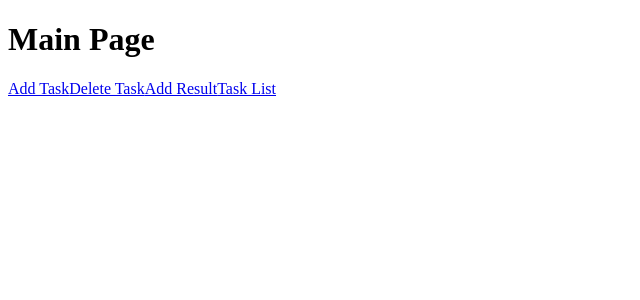
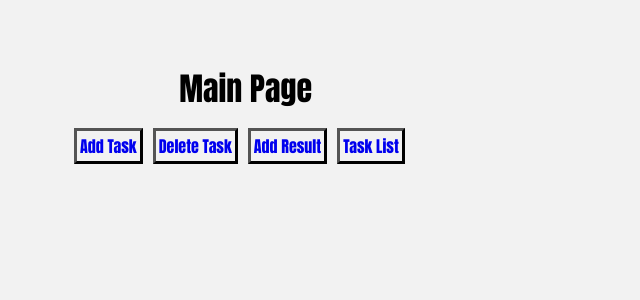
Before and after one commit to Akatosh-Kiber18/TelegramChallengeBot, a React (Create React App) app in the folder LypaFront/: page / in a window 1280 px wide. Shown: the top 300 px of the page, without its empty margins (0-640 px from the left). Built offline with nearby package versions, Linux system fonts and the light colour scheme.

Commit message:
Add some css 🤢

```diff
--- a/LypaFront/src/index.css
+++ b/LypaFront/src/index.css
@@ -0,0 +1,19 @@
+body {
+    margin: 5%;
+    padding: 0;
+    font-family: Impact, 'Arial Narrow Bold', sans-serif;
+    background-color: #f2f2f2;
+}
+
+h1 {
+    margin-left: 10%;
+    color: black;
+}
+
+a {
+    border: 3px black;
+    margin-left: 10px;
+    border-style: outset;
+    text-decoration: none;
+    padding: 3px;
+}
--- a/LypaFront/src/index.js
+++ b/LypaFront/src/index.js
@@ -1,6 +1,7 @@
 import React from "react";
 import App from "./App.jsx";
 import { createRoot } from "react-dom/client";
+import "./index.css";
 
 const rootElement = document.getElementById("root");
 
```
